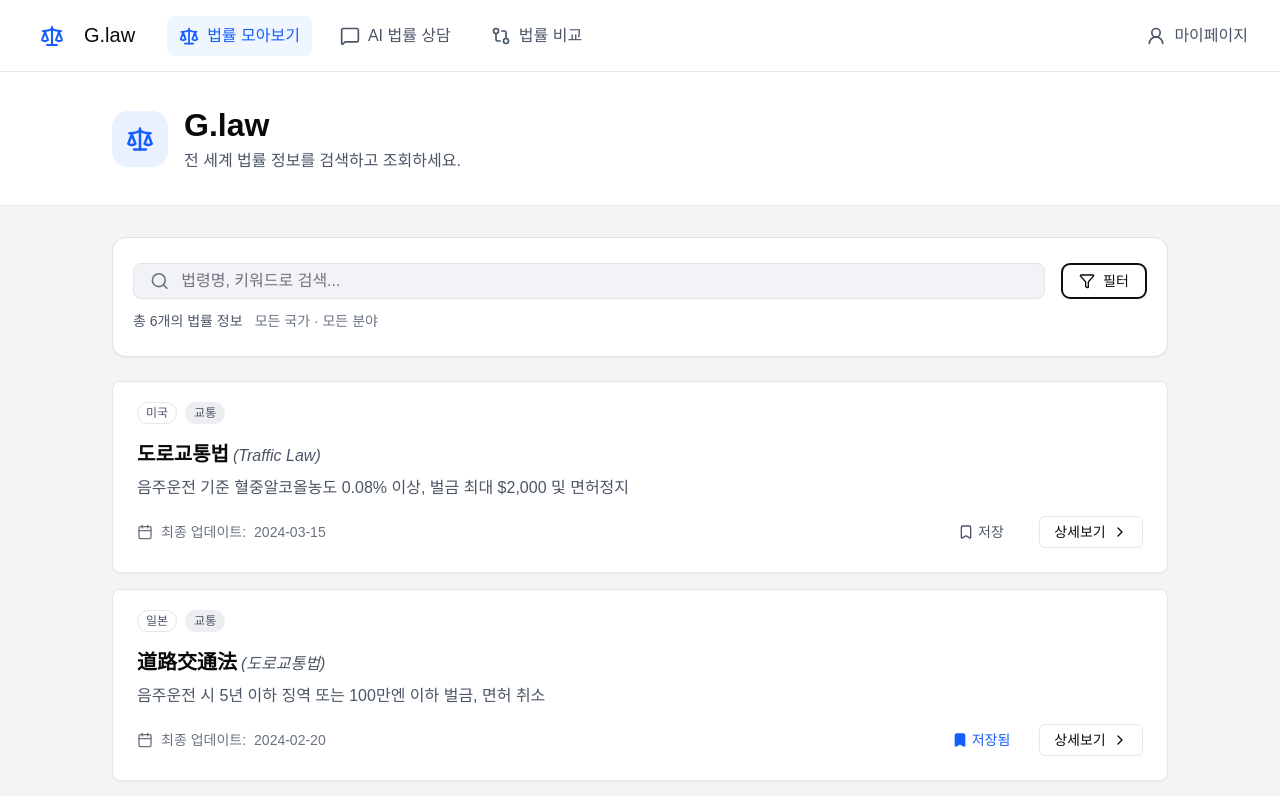
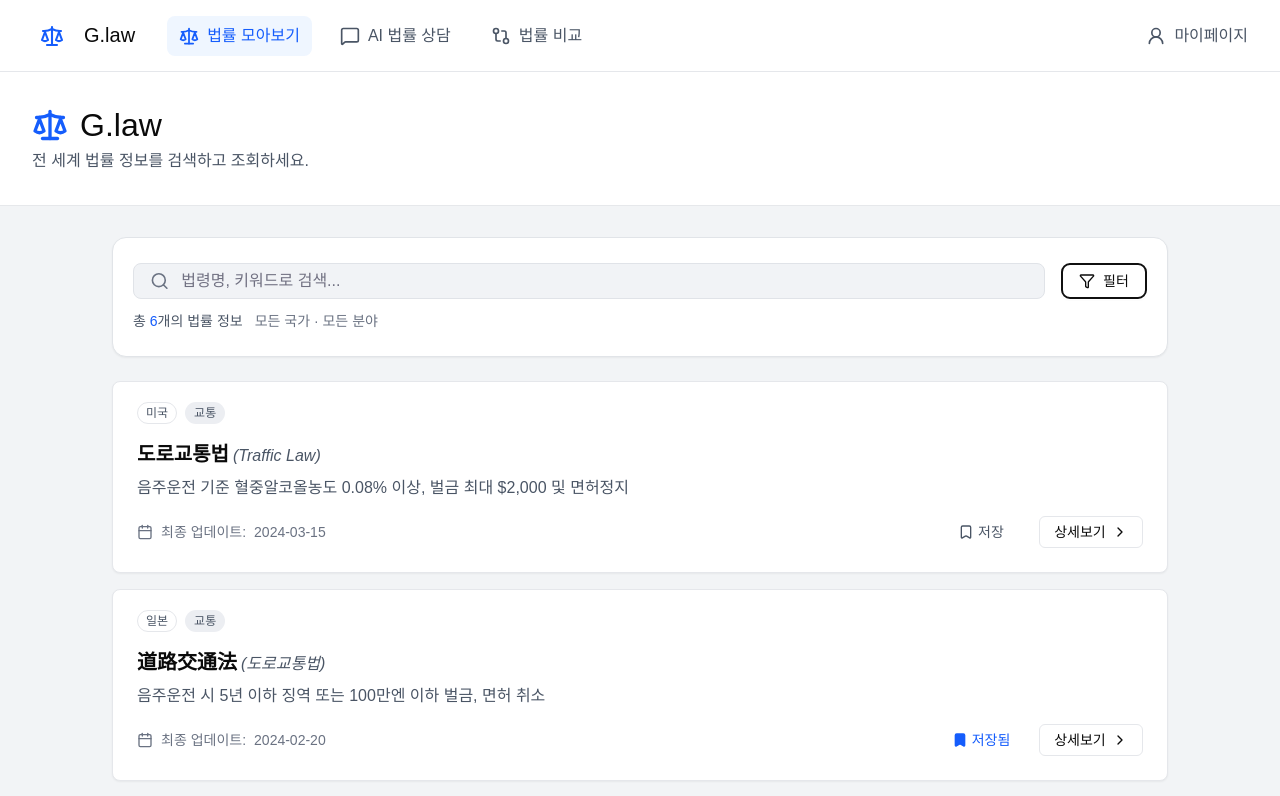
Before and after one commit to GCU-PProject/FE, a React (Vite) app: page /law-collection in a window 1280 px wide. Shown: the top 796 px of the page. Built offline with nearby package versions, Linux system fonts and the light colour scheme.

Commit message:
[feat] 법률 모아보기 검색/필터/모달 연동

```diff
--- a/src/pages/ui/LawCollectionPage.tsx
+++ b/src/pages/ui/LawCollectionPage.tsx
@@ -4,6 +4,7 @@ import { Header } from '@/components/layout/Header';
 import { FilterDropdown } from '@/components/common/dropdown/FilterDropdown';
 import { LawCard } from '@/components/law/LawCard';
 import { mockLaws } from '@/mocks/laws';
+import { LawDetailModal } from '@/components/law/LawDetailModal';
 import type { LawItem } from '@/types/law';
 
 const countryLabels: Record<string, string> = {
@@ -29,6 +30,7 @@ export const LawCollectionPage = () => {
   const [query, setQuery] = useState('');
   const [filters, setFilters] = useState({ country: 'all', field: 'all' });
   const [laws, setLaws] = useState<LawItem[]>(mockLaws);
+  const [selectedLaw, setSelectedLaw] = useState<LawItem | null>(null);
 
   const filteredLaws = useMemo(() => {
     const keyword = query.trim().toLowerCase();
@@ -40,8 +42,8 @@ export const LawCollectionPage = () => {
       const matchField = filters.field === 'all' || law.field === filters.field;
       const matchKeyword =
         keyword.length === 0 ||
-        [law.title, law.subTitle, law.description, law.country].some(
-          (value) => (value?.toLowerCase() ?? '').includes(keyword),
+        [law.title, law.subTitle, law.description, law.country].some((value) =>
+          (value?.toLowerCase() ?? '').includes(keyword),
         );
 
       return matchCountry && matchField && matchKeyword;
@@ -50,9 +52,10 @@ export const LawCollectionPage = () => {
 
   const handleToggleSave = (id: number) => {
     setLaws((prev) =>
-      prev.map((law) =>
-        law.id === id ? { ...law, saved: !law.saved } : law,
-      ),
+      prev.map((law) => (law.id === id ? { ...law, saved: !law.saved } : law)),
+    );
+    setSelectedLaw((prev) =>
+      prev && prev.id === id ? { ...prev, saved: !prev.saved } : prev,
     );
   };
 
@@ -65,24 +68,22 @@ export const LawCollectionPage = () => {
       <Header activeNavId="law-collection" />
 
       <section className="w-full bg-white shadow-[0_1px_0_#E6E8EB]">
-        <div className="mx-auto flex h-[133px] max-w-[1120px] items-center px-4 sm:px-6 lg:px-8">
-          <div className="flex items-center gap-4">
-            <div className="flex h-14 w-14 items-center justify-center rounded-2xl bg-[#E9F1FF] text-brand-primary">
-              <Scale className="h-7 w-7" strokeWidth={2.2} />
-            </div>
-            <div>
-              <h1 className="text-[28px] font-extrabold leading-tight text-text-primary sm:text-[32px]">
+        <div className="mx-auto flex h-[133px] items-center px-8 sm:px-8 lg:px-8">
+          <div className="flex flex-col gap-1">
+            <div className="flex items-center gap-3">
+              <Scale className="h-9 w-9 text-brand-primary" strokeWidth={2.2} />
+              <h1 className="text-[28px] font-medium leading-tight text-text-primary sm:text-[32px]">
                 G.law
               </h1>
-              <p className="mt-1 text-sm text-text-secondary sm:text-base">
-                전 세계 법률 정보를 검색하고 조회하세요.
-              </p>
             </div>
+            <p className="text-sm font-normal text-text-secondary sm:text-base">
+              전 세계 법률 정보를 검색하고 조회하세요.
+            </p>
           </div>
         </div>
       </section>
 
-      <main className="mx-auto max-w-[1120px] px-4 pb-10 sm:px-6 lg:px-8">
+      <main className="mx-auto max-w-[1120px] px-8 pb-10 sm:px-8 lg:px-8">
         <section className="mt-8 sm:mt-[32px] mb-6 sm:mb-[24px] h-[120px]">
           <div className="flex h-full items-center rounded-[14px] border border-[#E1E4E8] bg-white px-5 shadow-sm">
             <div className="flex w-full flex-col gap-3">
@@ -104,8 +105,16 @@ export const LawCollectionPage = () => {
                 />
               </div>
               <div className="flex items-center text-sm text-text-secondary">
-                <span>{`총 ${filteredLaws.length}개의 법률 정보`}</span>
-                <span className="ml-3 text-text-tertiary">{appliedFiltersText}</span>
+                <span>
+                  총{' '}
+                  <span className="text-brand-primary">
+                    {filteredLaws.length}
+                  </span>
+                  개의 법률 정보
+                </span>
+                <span className="ml-3 text-text-tertiary">
+                  {appliedFiltersText}
+                </span>
               </div>
             </div>
           </div>
@@ -113,15 +122,28 @@ export const LawCollectionPage = () => {
 
         <section className="flex flex-col gap-4 sm:gap-4">
           {filteredLaws.map((law) => (
-            <LawCard key={law.id} law={law} onToggleSave={handleToggleSave} />
+            <LawCard
+              key={law.id}
+              law={law}
+              onToggleSave={handleToggleSave}
+              onViewDetail={setSelectedLaw}
+            />
           ))}
           {filteredLaws.length === 0 ? (
             <div className="rounded-lg border border-border-subtle bg-white px-5 py-10 text-center text-text-secondary shadow-sm">
-              조건에 맞는 법률이 없습니다. 필터를 조정하거나 키워드를 변경해보세요.
+              조건에 맞는 법률이 없습니다. 필터를 조정하거나 키워드를
+              변경해보세요.
             </div>
           ) : null}
         </section>
       </main>
+
+      <LawDetailModal
+        open={Boolean(selectedLaw)}
+        law={selectedLaw}
+        onClose={() => setSelectedLaw(null)}
+        onToggleSave={handleToggleSave}
+      />
     </div>
   );
 };
```
